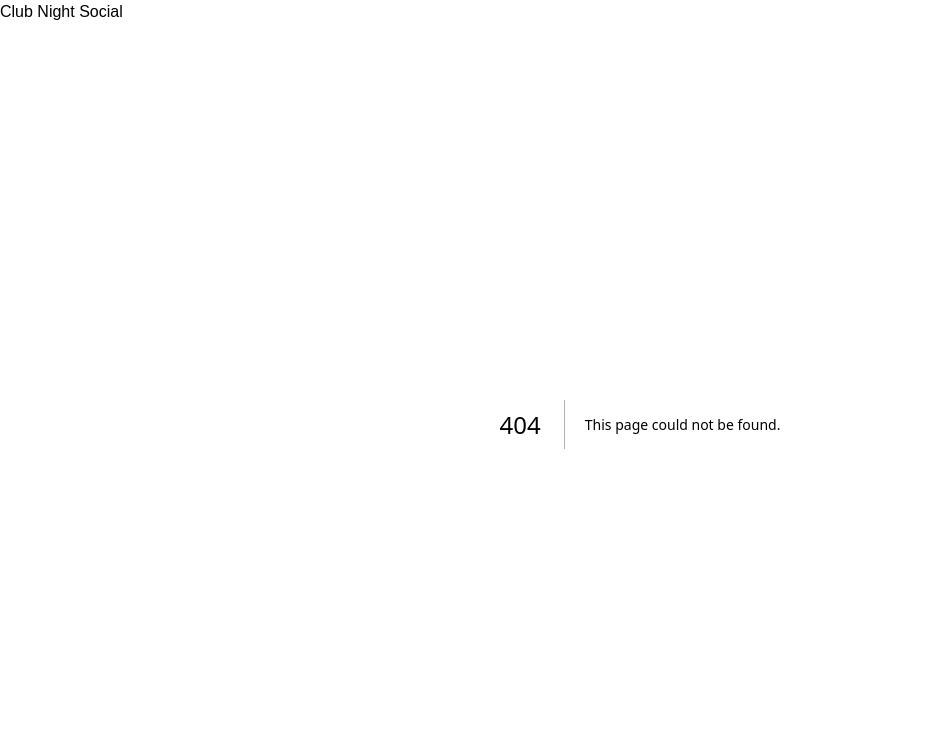
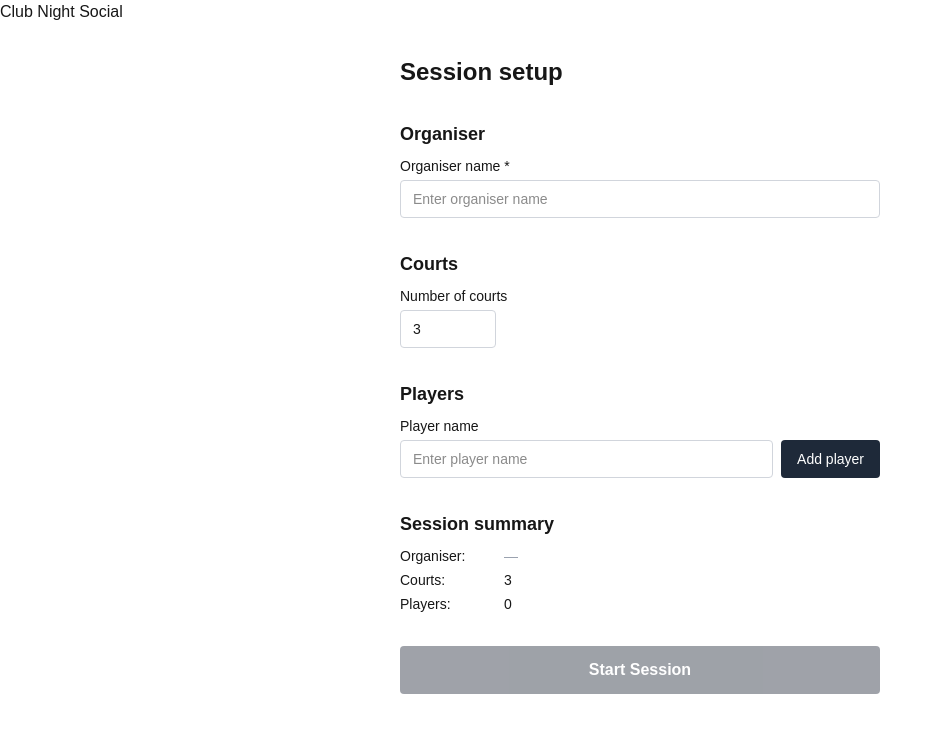
Before and after one commit to deepakjois-rgb/clubnightsocial, a Next.js app: page /session in a window 1280 px wide. Before the commit this address had no page. Shown: the top 732 px of the page, without its empty margins (0-943 px from the left). Built offline with nearby package versions, Linux system fonts and the light colour scheme.

Commit message:
Implemented session creation logic

```diff
--- a/src/app/setup/page.tsx
+++ b/src/app/session/page.tsx
@@ -1,13 +1,18 @@
 "use client";
 
 import { useState, useRef, KeyboardEvent } from "react";
+import { useRouter } from "next/navigation";
 import { MESSAGES } from "@/constants/messages";
 import { APP_CONSTANTS } from "@/constants/appConstants";
+import { useSession } from "@/context/SessionContext";
 
 const M = MESSAGES;
 const AC = APP_CONSTANTS;
 
 export default function SetupPage() {
+  const router = useRouter();
+  const { dispatch } = useSession();
+
   const [organiserName, setOrganiserName] = useState("");
   const [courtCount, setCourtCount] = useState(3);
   const [players, setPlayers] = useState<string[]>([]);
@@ -51,6 +56,18 @@ export default function SetupPage() {
     courtCount >= AC.MIN_COURTS &&
     courtCount <= AC.MAX_COURTS &&
     players.length >= AC.MIN_PLAYERS_TO_START;
+
+  function handleStartSession() {
+    dispatch({
+      type: "START_SESSION",
+      payload: {
+        organiserName: organiserName.trim(),
+        numberOfCourts: courtCount,
+        players,
+      },
+    });
+    router.push("/live");
+  }
 
   return (
     <main className="max-w-lg mx-auto px-4 py-8 space-y-8">
@@ -177,6 +194,7 @@ export default function SetupPage() {
       <button
         type="button"
         disabled={!canStart}
+        onClick={handleStartSession}
         className="w-full py-3 bg-gray-900 text-white font-semibold rounded disabled:opacity-40 disabled:cursor-not-allowed hover:bg-gray-700"
       >
         {M.START_SESSION_BUTTON}
```
